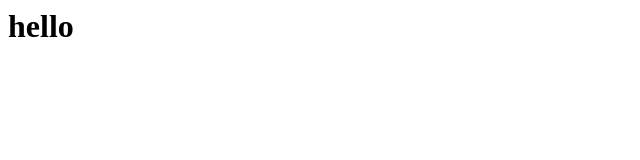
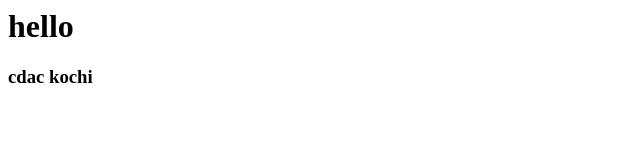
Before and after one commit to mayurpatil1727/Git_demo, a plain HTML site: page index.html in a window 1280 px wide. Shown: the whole page, without its empty margins (0-640 px from the left). Drawn offline with Linux system fonts and the light colour scheme.

Commit message:
added cdac in index.html

```diff
--- a/index.html
+++ b/index.html
@@ -1,2 +1,4 @@
 
 <h1> hello </h1>
+
+<h3>cdac kochi</h3>
```
